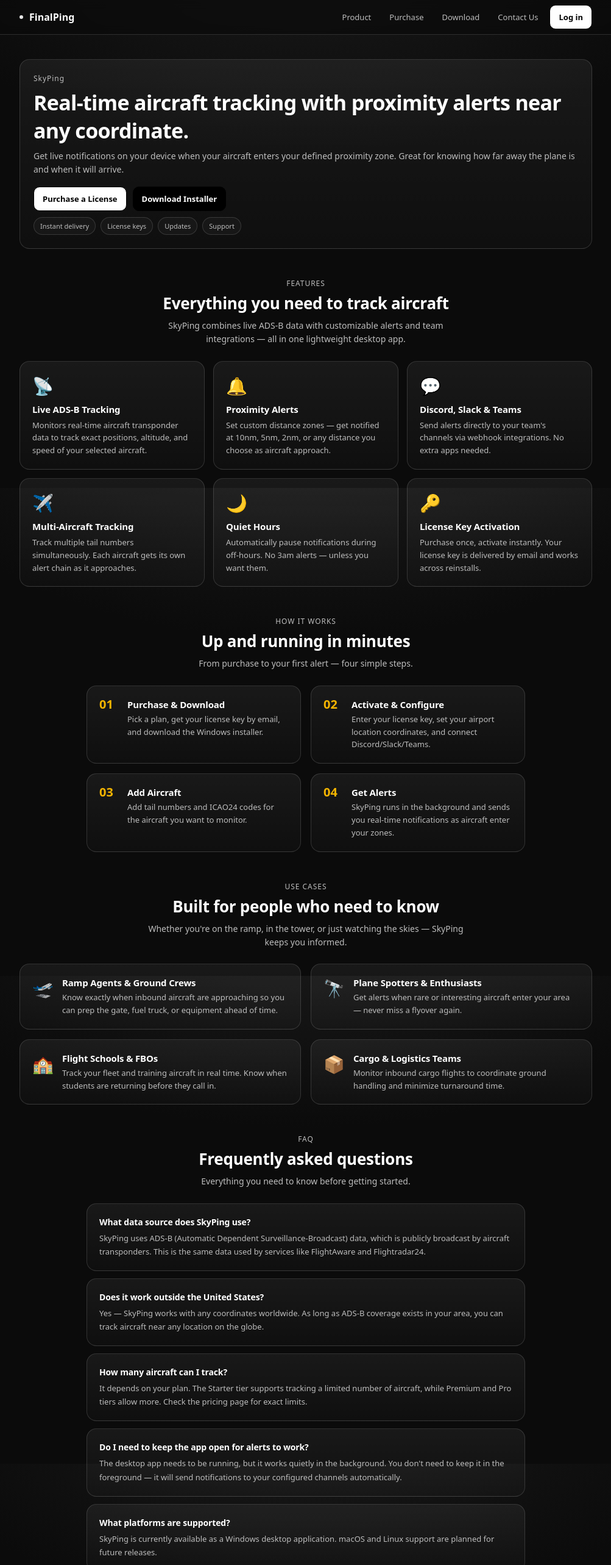
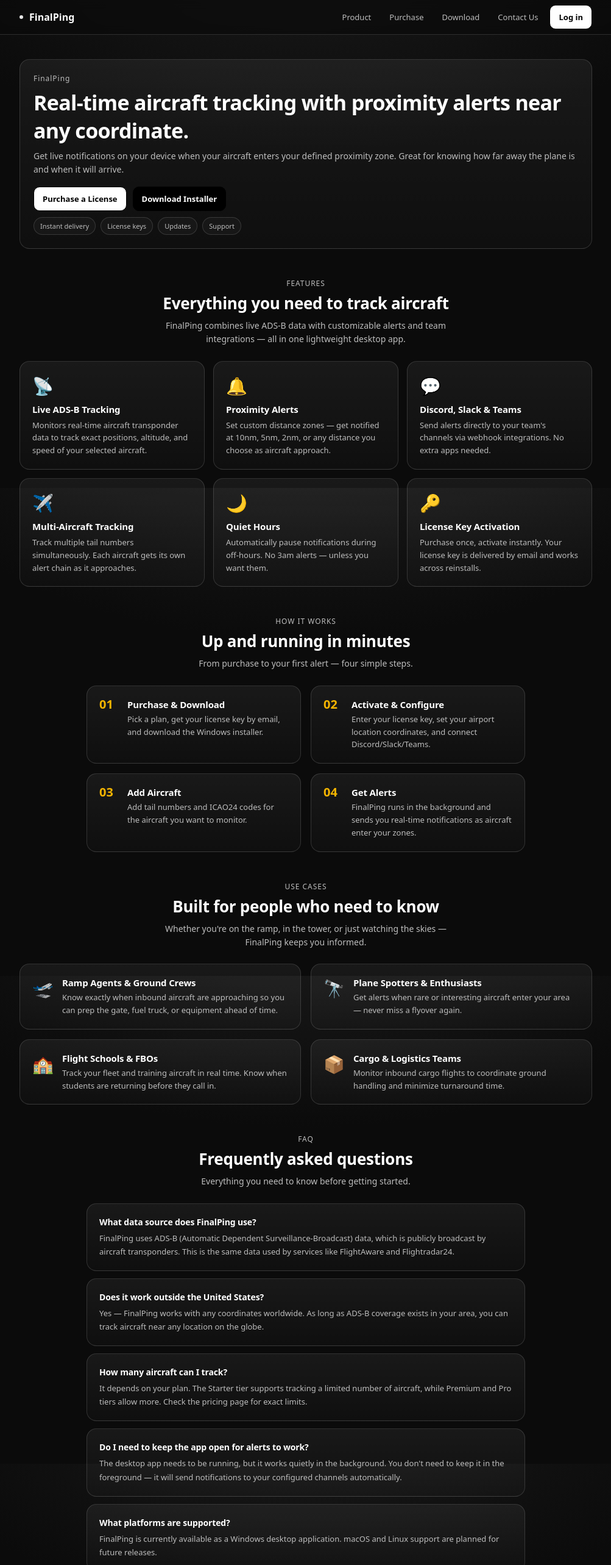
Before and after one commit to ShermR6/my-product-site, a Next.js app: page / in a window 1280 px wide. Shown: the top 2566 px of the page at 61% size, without its empty margins (138-1141 px from the left). Built offline with nearby package versions, Linux system fonts and the light colour scheme; no server answers.

Commit message:
Update page.tsx

```diff
--- a/app/page.tsx
+++ b/app/page.tsx
@@ -53,18 +53,18 @@
   {
     num: "04",
     title: "Get Alerts",
-    desc: "SkyPing runs in the background and sends you real-time notifications as aircraft enter your zones.",
+    desc: "FinalPing runs in the background and sends you real-time notifications as aircraft enter your zones.",
   },
 ];
 
 const faqs = [
   {
-    q: "What data source does SkyPing use?",
-    a: "SkyPing uses ADS-B (Automatic Dependent Surveillance-Broadcast) data, which is publicly broadcast by aircraft transponders. This is the same data used by services like FlightAware and Flightradar24.",
+    q: "What data source does FinalPing use?",
+    a: "FinalPing uses ADS-B (Automatic Dependent Surveillance-Broadcast) data, which is publicly broadcast by aircraft transponders. This is the same data used by services like FlightAware and Flightradar24.",
   },
   {
     q: "Does it work outside the United States?",
-    a: "Yes — SkyPing works with any coordinates worldwide. As long as ADS-B coverage exists in your area, you can track aircraft near any location on the globe.",
+    a: "Yes — FinalPing works with any coordinates worldwide. As long as ADS-B coverage exists in your area, you can track aircraft near any location on the globe.",
   },
   {
     q: "How many aircraft can I track?",
@@ -76,7 +76,7 @@
   },
   {
     q: "What platforms are supported?",
-    a: "SkyPing is currently available as a Windows desktop application. macOS and Linux support are planned for future releases.",
+    a: "FinalPing is currently available as a Windows desktop application. macOS and Linux support are planned for future releases.",
   },
   {
     q: "Can I customize the alert messages?",
@@ -121,7 +121,7 @@
       {/* Hero */}
       <div className="panel" style={{ padding: 22 }}>
         <div className="small" style={{ letterSpacing: "0.08em" }}>
-          SkyPing
+          FinalPing
         </div>
 
         <h1 style={{ marginTop: 8 }}>
@@ -157,7 +157,7 @@
           <div className="small" style={{ letterSpacing: "0.08em", marginBottom: 6 }}>FEATURES</div>
           <h2 style={{ fontSize: 26 }}>Everything you need to track aircraft</h2>
           <p style={{ maxWidth: 520, margin: "8px auto 0" }}>
-            SkyPing combines live ADS-B data with customizable alerts and team integrations — all in one lightweight desktop app.
+            FinalPing combines live ADS-B data with customizable alerts and team integrations — all in one lightweight desktop app.
           </p>
         </div>
         <div className="grid-3">
@@ -208,7 +208,7 @@
           <div className="small" style={{ letterSpacing: "0.08em", marginBottom: 6 }}>USE CASES</div>
           <h2 style={{ fontSize: 26 }}>Built for people who need to know</h2>
           <p style={{ maxWidth: 520, margin: "8px auto 0" }}>
-            Whether you&apos;re on the ramp, in the tower, or just watching the skies — SkyPing keeps you informed.
+            Whether you&apos;re on the ramp, in the tower, or just watching the skies — FinalPing keeps you informed.
           </p>
         </div>
         <div className="grid-2">
@@ -248,7 +248,7 @@
         <div className="panel" style={{ padding: 32, textAlign: "center" }}>
           <h2 style={{ fontSize: 24, marginBottom: 6 }}>Ready to start tracking?</h2>
           <p style={{ maxWidth: 440, margin: "0 auto 18px", fontSize: 14 }}>
-            Get SkyPing today and never miss an aircraft arrival again.
+            Get FinalPing today and never miss an aircraft arrival again.
           </p>
           <div className="btn-row" style={{ justifyContent: "center" }}>
             <Link className="btn btn-outline" href="/pricing">
```
